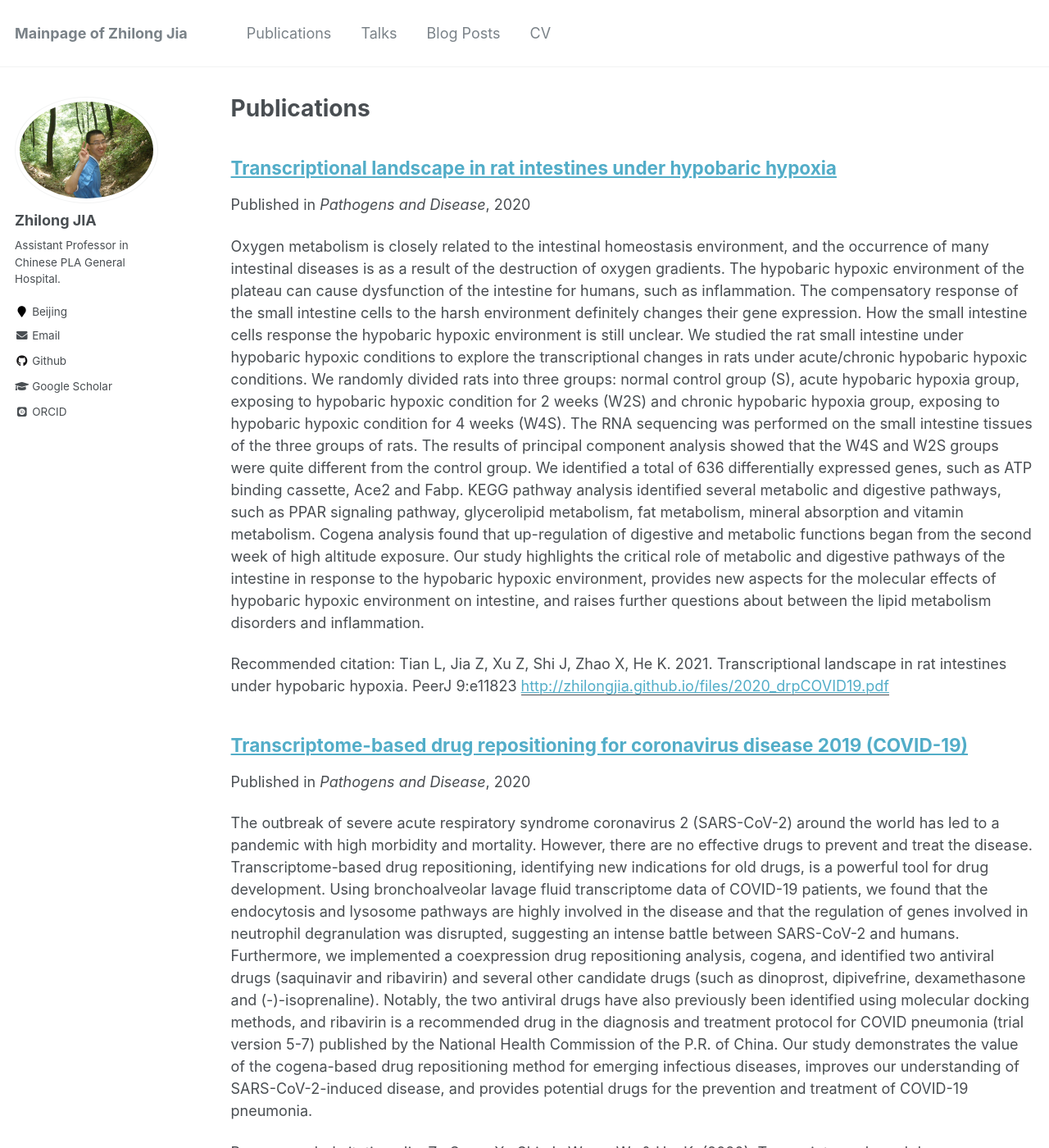
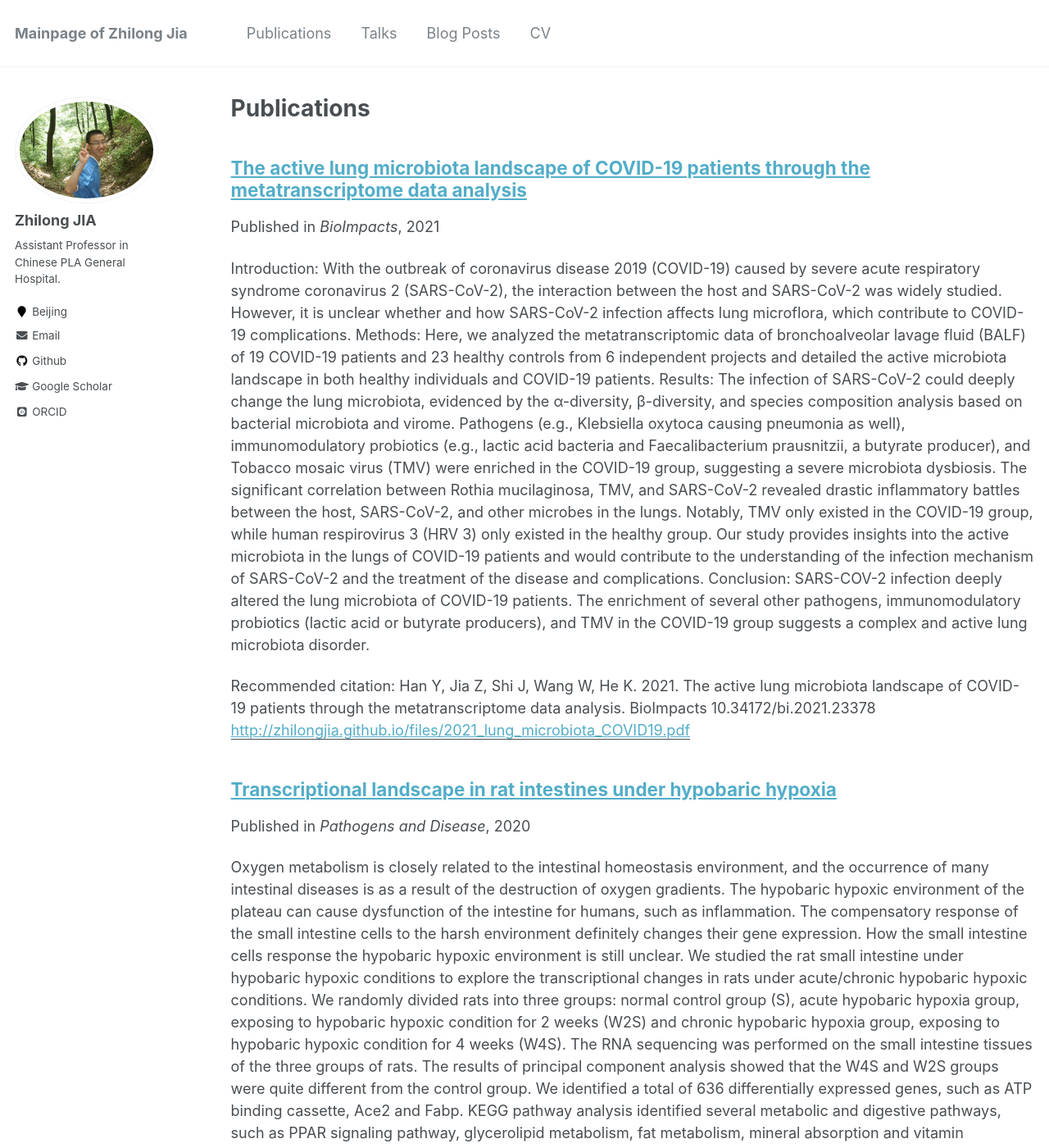
Before and after one commit to zhilongjia/zhilongjia.github.io, a Jekyll site: the page built from _pages/publications.md, in a window 1280 px wide and 1400 px high. Shown: the whole window at 82% size. Built offline with Jekyll 4.4.1, drawn with Linux system fonts in a browser that asks for light colours; some web fonts are replaced.

Commit message:
add lung_microbiota_COVID19.

```diff
--- /dev/null
+++ b/_publications/2021-10-19-lung_microbiota_COVID19.md
@@ -0,0 +1,31 @@
+---
+title: "The active lung microbiota landscape of COVID-19 patients through the metatranscriptome data analysis"
+collection: publications
+permalink: /publication/2021-10-19-lung_microbiota_COVID19
+excerpt: 'Introduction: With the outbreak of coronavirus disease 2019 (COVID-19) caused by severe acute respiratory syndrome coronavirus 2 (SARS-CoV-2), the interaction between the host and SARS-CoV-2 was widely studied. However, it is unclear whether and how SARS-CoV-2 infection affects lung microflora, which contribute to COVID-19 complications.
+Methods: Here, we analyzed the metatranscriptomic data of bronchoalveolar lavage fluid (BALF) of 19 COVID-19 patients and 23 healthy controls from 6 independent projects and detailed the active microbiota landscape in both healthy individuals and COVID-19 patients.
+Results: The infection of SARS-CoV-2 could deeply change the lung microbiota, evidenced by the α-diversity, β-diversity, and species composition analysis based on bacterial microbiota and virome. Pathogens (e.g., Klebsiella oxytoca causing pneumonia as well), immunomodulatory probiotics (e.g., lactic acid bacteria and Faecalibacterium prausnitzii, a butyrate producer), and Tobacco mosaic virus (TMV) were enriched in the COVID-19 group, suggesting a severe microbiota dysbiosis. The significant correlation between Rothia mucilaginosa, TMV, and SARS-CoV-2 revealed drastic inflammatory battles between the host, SARS-CoV-2, and other microbes in the lungs. Notably, TMV only existed in the COVID-19 group, while human respirovirus 3 (HRV 3) only existed in the healthy group. Our study provides insights into the active microbiota in the lungs of COVID-19 patients and would contribute to the understanding of the infection mechanism of SARS-CoV-2 and the treatment of the disease and complications.
+Conclusion: SARS-COV-2 infection deeply altered the lung microbiota of COVID-19 patients. The enrichment of several other pathogens, immunomodulatory probiotics (lactic acid or butyrate producers), and TMV in the COVID-19 group suggests a complex and active lung microbiota disorder.'
+date: 2021-10-19
+venue: 'BioImpacts'
+paperurl: 'http://zhilongjia.github.io/files/2021_lung_microbiota_COVID19.pdf'
+citation: 'Han Y, Jia Z, Shi J, Wang W, He K. 2021. The active lung microbiota landscape of COVID-19 patients through the metatranscriptome data analysis. BioImpacts 10.34172/bi.2021.23378'
+---
+
+<a href='http://zhilongjia.github.io/files/2021_hypoxia_intestines.pdf'>Download paper here</a>
+
+![Abstract Graph](../images/lung_microbiota_COVID19.png)
+
+Introduction: With the outbreak of coronavirus disease 2019 (COVID-19) caused by severe acute respiratory syndrome coronavirus 2 (SARS-CoV-2), the interaction between the host and SARS-CoV-2 was widely studied. However, it is unclear whether and how SARS-CoV-2 infection affects lung microflora, which contribute to COVID-19 complications.
+
+Methods: Here, we analyzed the metatranscriptomic data of bronchoalveolar lavage fluid (BALF) of 19 COVID-19 patients and 23 healthy controls from 6 independent projects and detailed the active microbiota landscape in both healthy individuals and COVID-19 patients.
+
+Results: The infection of SARS-CoV-2 could deeply change the lung microbiota, evidenced by the α-diversity, β-diversity, and species composition analysis based on bacterial microbiota and virome. Pathogens (e.g., Klebsiella oxytoca causing pneumonia as well), immunomodulatory probiotics (e.g., lactic acid bacteria and Faecalibacterium prausnitzii, a butyrate producer), and Tobacco mosaic virus (TMV) were enriched in the COVID-19 group, suggesting a severe microbiota dysbiosis. The significant correlation between Rothia mucilaginosa, TMV, and SARS-CoV-2 revealed drastic inflammatory battles between the host, SARS-CoV-2, and other microbes in the lungs. Notably, TMV only existed in the COVID-19 group, while human respirovirus 3 (HRV 3) only existed in the healthy group. Our study provides insights into the active microbiota in the lungs of COVID-19 patients and would contribute to the understanding of the infection mechanism of SARS-CoV-2 and the treatment of the disease and complications.
+
+Conclusion: SARS-COV-2 infection deeply altered the lung microbiota of COVID-19 patients. The enrichment of several other pathogens, immunomodulatory probiotics (lactic acid or butyrate producers), and TMV in the COVID-19 group suggests a complex and active lung microbiota disorder.
+
+Preprint : https://www.medrxiv.org/content/10.1101/2020.08.20.20144014v1
+
+Reproducible Study link: https://github.com/yang-han-GH/COVID_Microbiota
+
+Recommended citation: Han Y, Jia Z, Shi J, Wang W, He K. 2021. The active lung microbiota landscape of COVID-19 patients through the metatranscriptome data analysis. BioImpacts 10.34172/bi.2021.23378.
```
Also changed, not shown: _pages/about.md (+9 -1 lines), images/lung_microbiota_COVID19.png (added), 1 other file.
